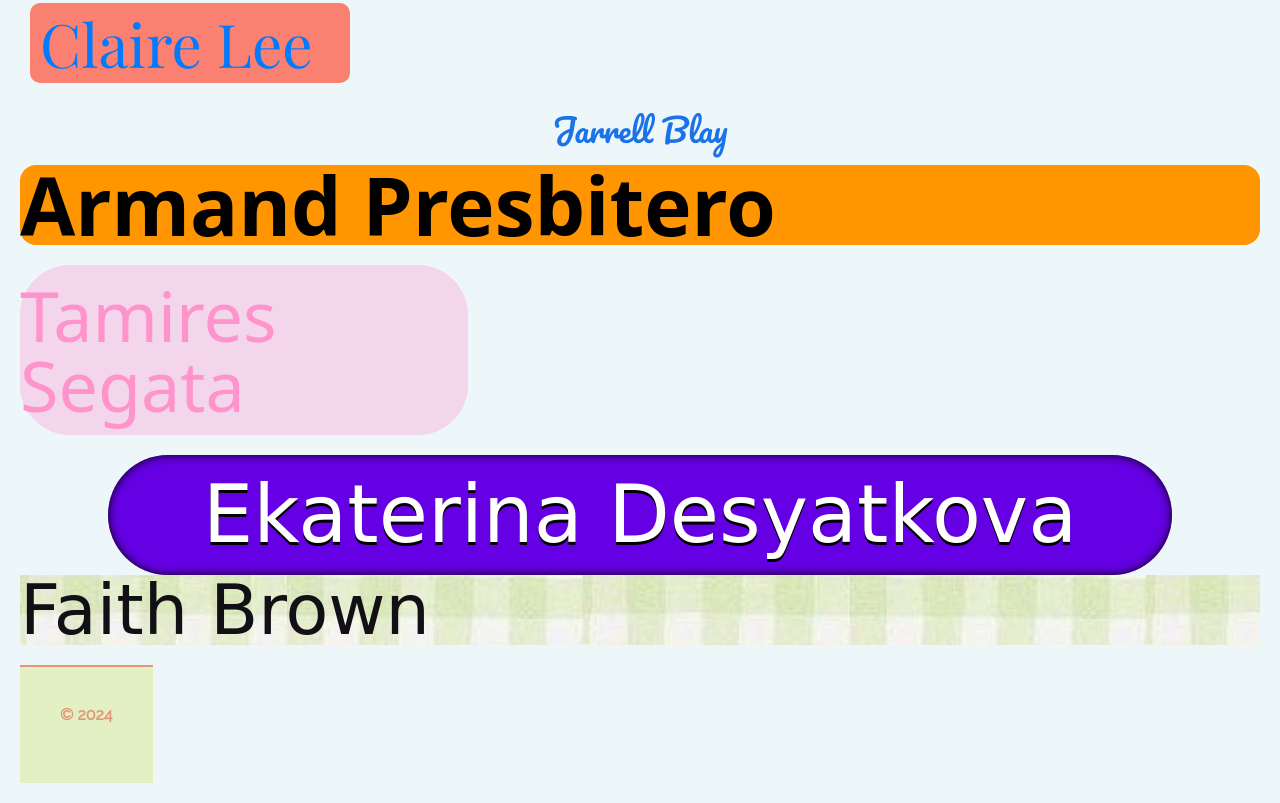
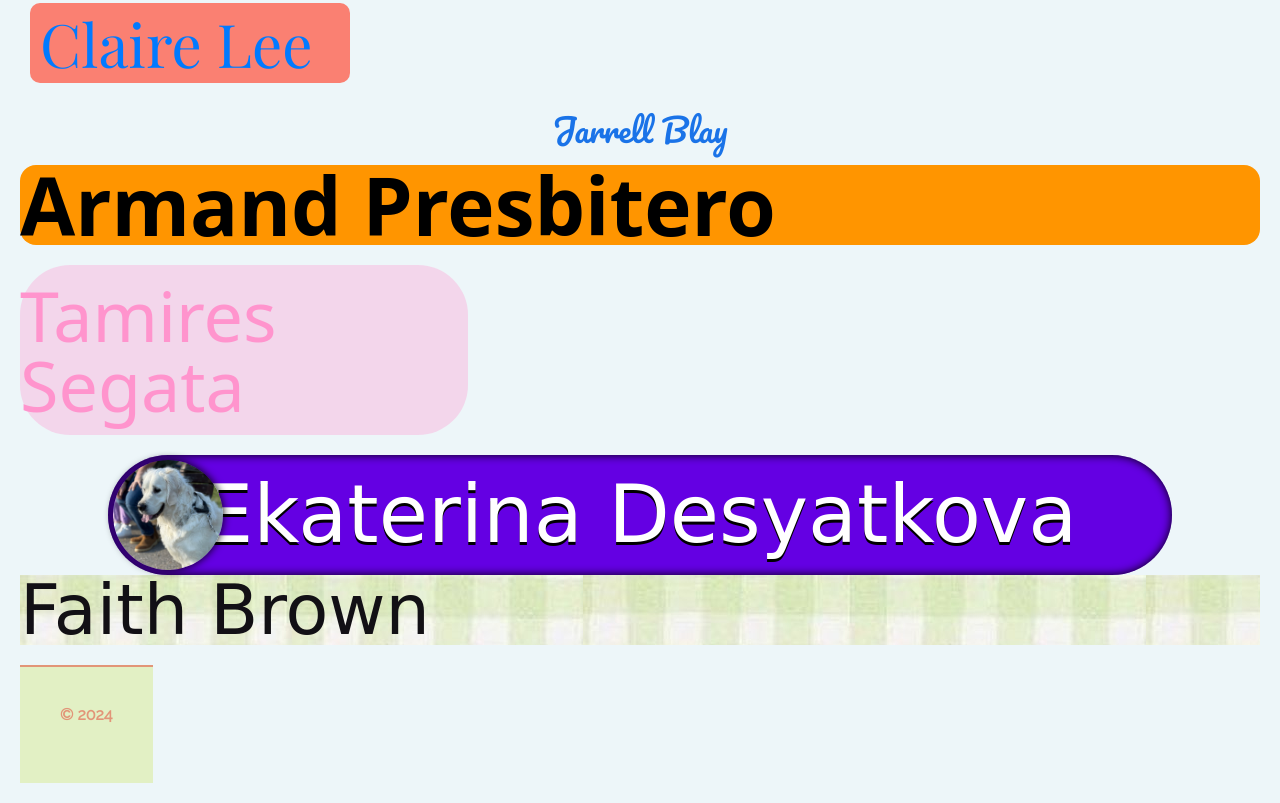
Before and after one commit to Sachin712/INM420-Summer2025, a website: page public/index.html in a window 1280 px wide. Shown: the part 2355-3158 px from the top of the page. Drawn offline with nearby package versions, Linux system fonts and the light colour scheme; a web font is replaced by a local one.

Commit message:
fix style and add image

```diff
--- a/public/assets/css/style.css
+++ b/public/assets/css/style.css
@@ -589,9 +589,25 @@ section.deka {
   font-size: 80px;
   align-items: center;
   justify-content: center;
+  position: relative;
+}
+
+section.deka span::after {
+  content: '';
+  position: absolute;
+  width: 110px;
+  height: 110px;
+  top: 5px;
+  left: 5px;
+  border-radius: 50%;
+  background-image: url(/assets/images/Katy_Desyatkova.jpg);
+  background-repeat: no-repeat;
+  background-size: cover;
+  box-shadow: 0px 0px 9px black;
 }
 
 section.deka span {
+  position: relative;
   display: block;
   font-family: "UnifrakturMaguntia", cursive;
   font-weight: 400;
```
